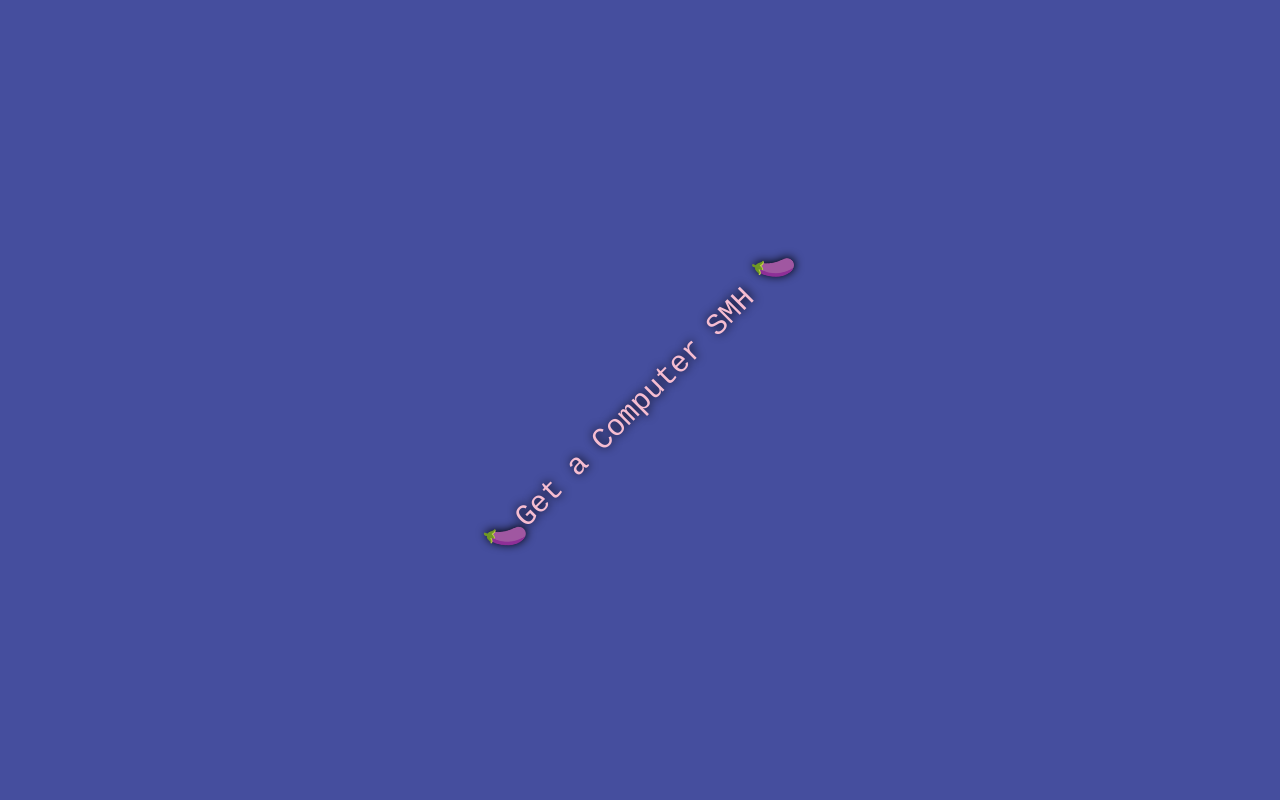
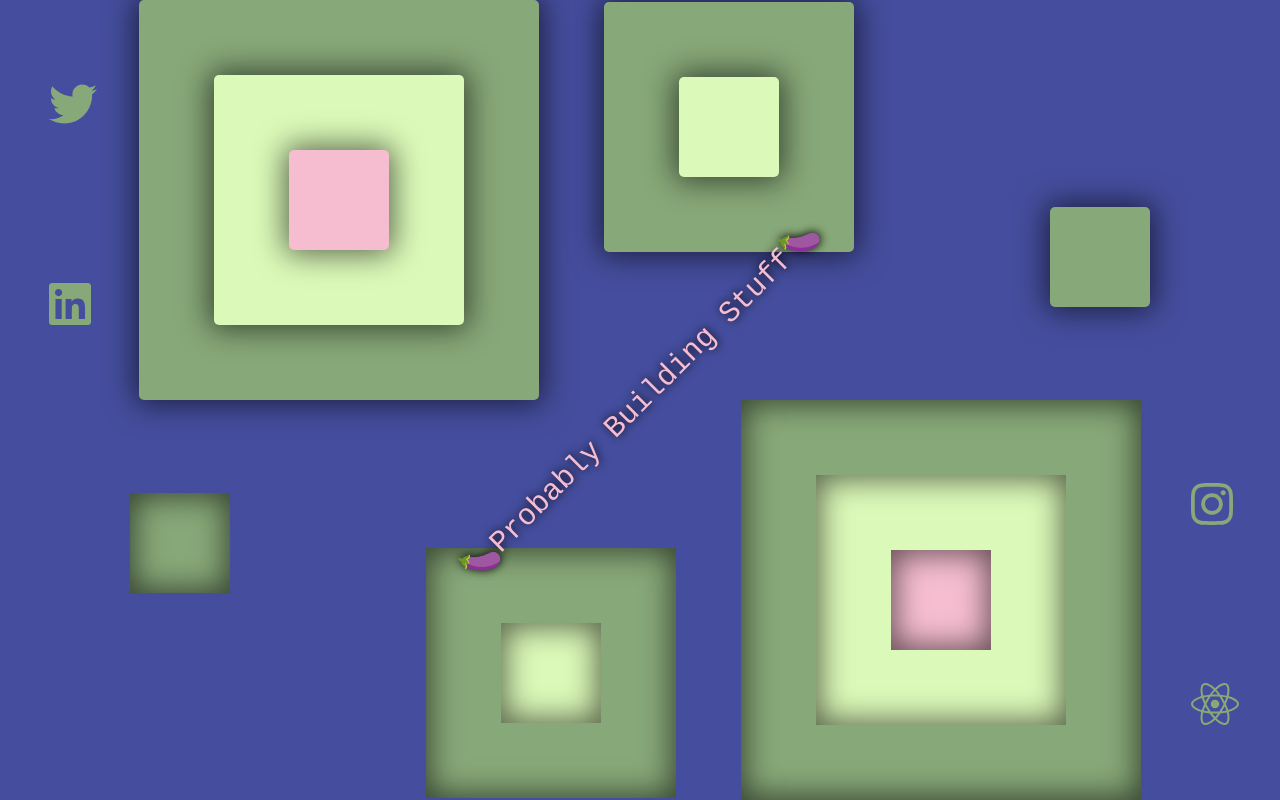
Before and after one commit to aidenzegil/shadow-fun, a React (Create React App) app: page / in a window 1280 px wide. Built offline with nearby package versions, Linux system fonts and the light colour scheme.

Commit message:
social animations

```diff
--- a/src/App.css
+++ b/src/App.css
@@ -60,6 +60,7 @@
   height: 40px;
   color: #87A878;
   margin: auto;
+  transition: all .5s ease-in-out;
 }
 
 .SectionWrap {
@@ -140,12 +141,9 @@
 
 .SocialIcon:hover {
   color:#F6BDD1;
-  transition: all .5s ease-in-out;
-  transform: scale(1.05);
+  transform: scale(1.3);
   cursor: pointer;
   filter: brightness(103%);
-  -webkit-transform: rotate(-360deg);
-  -moz-transform: rotate(-360deg);
 }
 
 .SmallUp:hover, .MediumUp:hover, .LargeUp:hover, .Text:hover, .PhoneText:hover {
@@ -159,7 +157,7 @@
   cursor: pointer;
 }
 
-@media (max-width: 1350px) {
+@media (max-width: 1200px) {
   .TopContainer {
     display: none;
   }
--- a/src/App.js
+++ b/src/App.js
@@ -10,8 +10,8 @@ import {
 function App() {
   return (
     <div className="App">
-      <p className="PhoneText"> &#127814;Get a Computer SMH &#127814;</p>
-      <p className="Text">&#127814; Probably Building Stuff &#127814;</p>
+      <p className="PhoneText"> &#127814;Please use a computer&#127814;</p>
+      <p className="Text">&#127814;Probably Building Stuff&#127814;</p>
       <div className="TopContainer">
         <div className="SocialWrap">
           <a
```
